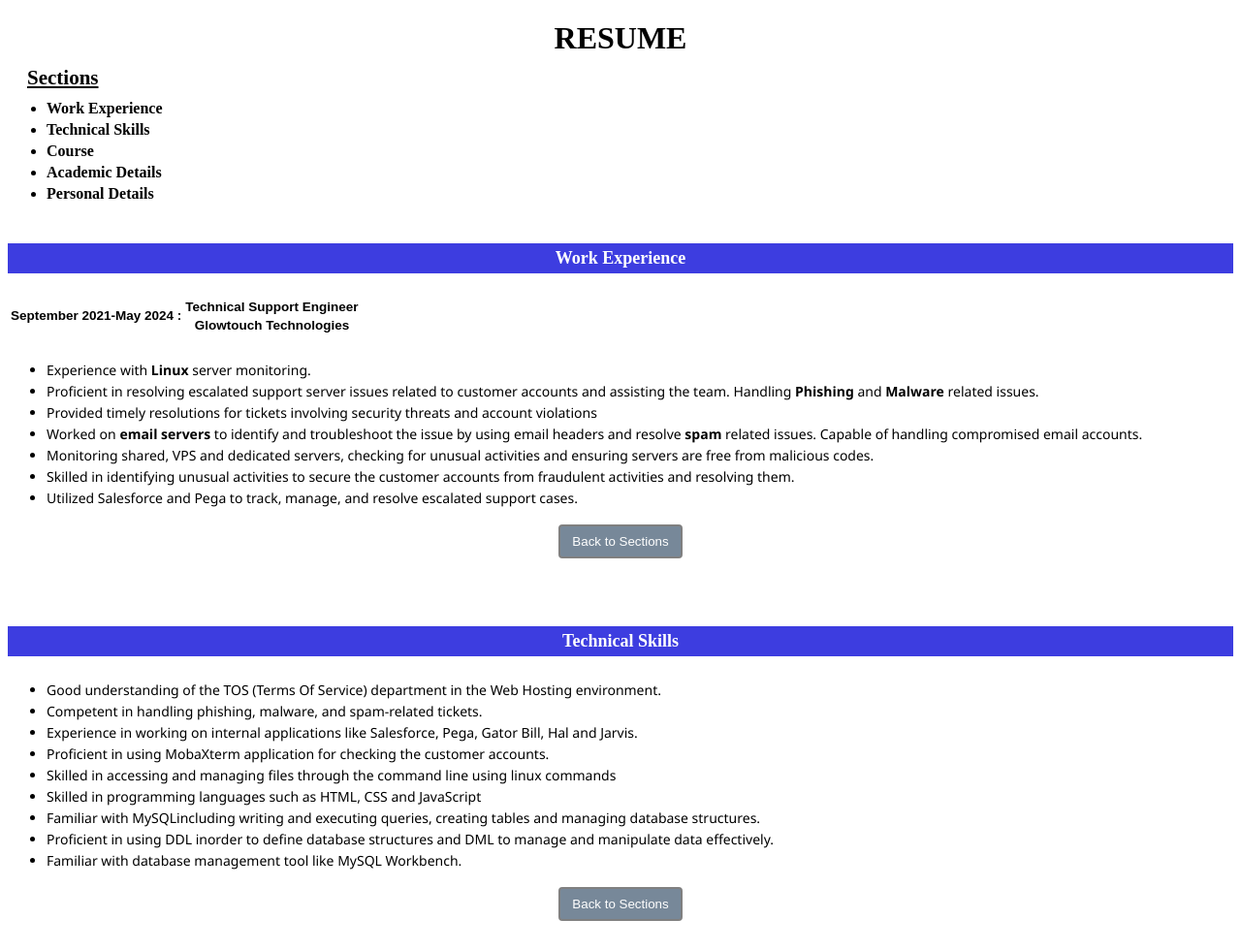
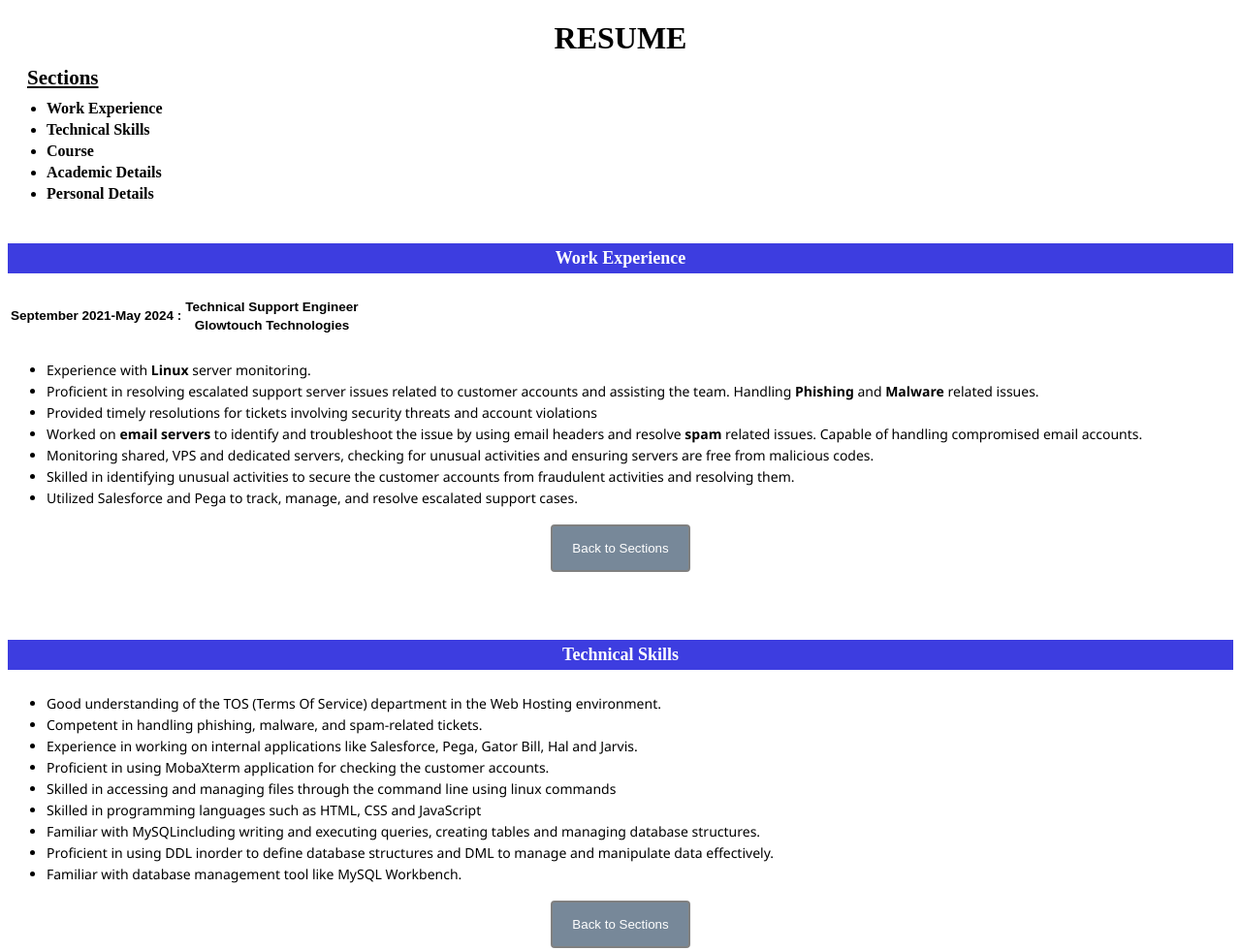
Before and after one commit to RajshreeSuvarna/Interactive-Resume, a plain HTML site: page index.html in a window 1280 px wide. Shown: the top 981 px of the page at 97% size. Drawn offline with Linux system fonts and the light colour scheme.

Commit message:
Update style.css

```diff
--- a/style.css
+++ b/style.css
@@ -35,7 +35,7 @@ table{
 .back{
     margin-top: 0px;
     cursor: pointer;
-    padding:8px 12px;
+    padding:15px 20px;
     color: white;
     background-color:lightslategray;
     border-radius: 4px;
```
